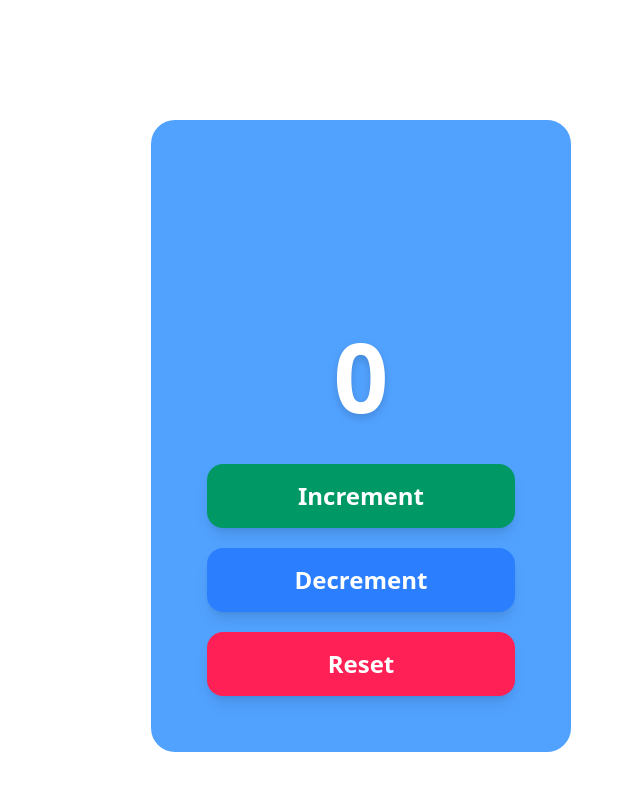
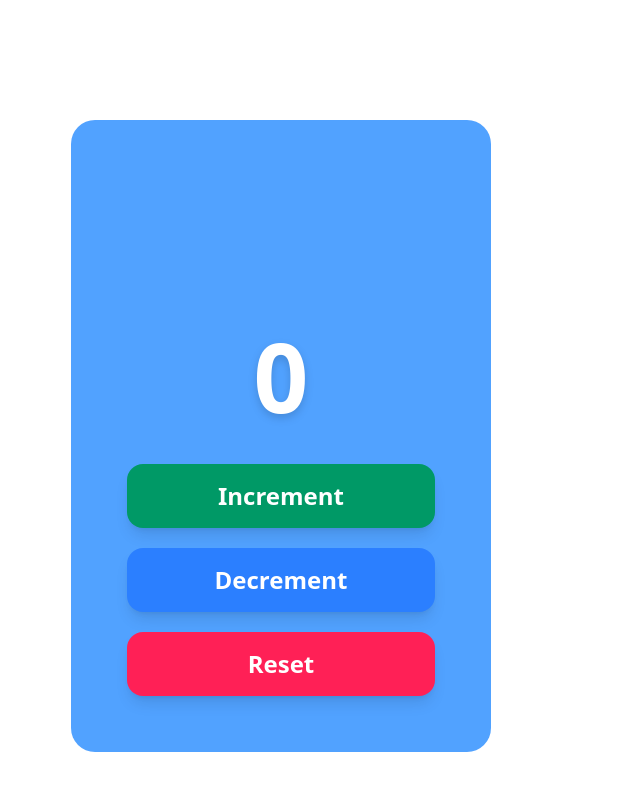
Before and after one commit to happyluza08-bot/java, a plain HTML site: page index.html in a window 1280 px wide. Shown: the whole page, without its empty margins (209-849 px from the left). Drawn offline with nearby package versions, Linux system fonts and the light colour scheme.

Commit message:
assiment java

```diff
--- a/index.html
+++ b/index.html
@@ -7,7 +7,7 @@
   <script src="https://cdn.jsdelivr.net/npm/@tailwindcss/browser@4"></script>
 </head>
 <body>
-<div class=" bg-blue-400 ml-90 mt-30 rounded-3xl p-14  w-[420px] text-center">
+<div class=" bg-blue-400 ml-70 mt-30 rounded-3xl p-14  w-[420px] text-center">
  <div class="h-32 flex items-center justify-center">
       <h1 id="icon10" class="hidden text-8xl ">👌</h1>
       <h1 id="icon20" class="hidden text-8xl ">🙌</h1>
```
